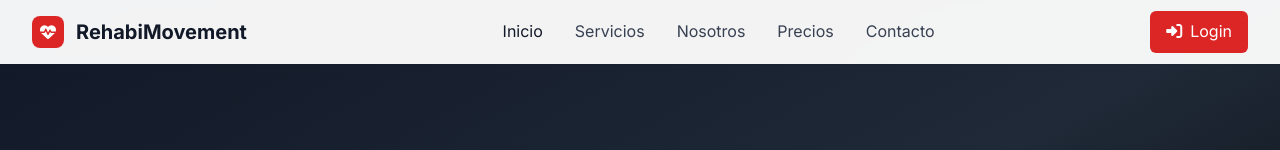
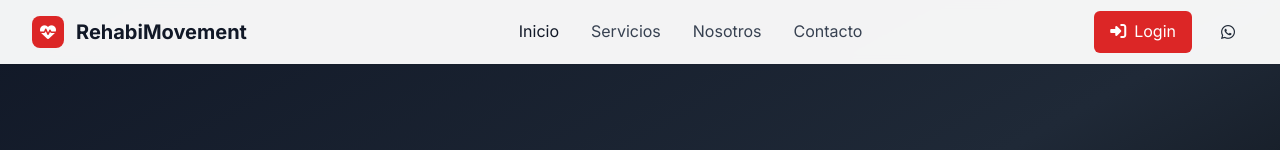
Before and after one commit to tohka53/gtrehabiMovement, an Angular app: page / in a window 1280 px wide. Shown: the top 150 px of the page. Built offline with nearby package versions, Linux system fonts and the light colour scheme.

Commit message:
cambios landingpage

```diff
--- a/src/app/landing/landing.component.html
+++ b/src/app/landing/landing.component.html
@@ -18,7 +18,6 @@
             <a (click)="scrollToSection('inicio')" class="text-gray-900 hover:text-red-600 cursor-pointer transition-colors">Inicio</a>
             <a (click)="scrollToSection('servicios')" class="text-gray-700 hover:text-red-600 cursor-pointer transition-colors">Servicios</a>
             <a (click)="scrollToSection('nosotros')" class="text-gray-700 hover:text-red-600 cursor-pointer transition-colors">Nosotros</a>
-            <a (click)="scrollToSection('precios')" class="text-gray-700 hover:text-red-600 cursor-pointer transition-colors">Precios</a>
             <a (click)="scrollToSection('contacto')" class="text-gray-700 hover:text-red-600 cursor-pointer transition-colors">Contacto</a>
           </div>
         </div>
@@ -27,6 +26,10 @@
           <button (click)="goToLogin()" class="bg-red-600 text-white px-4 py-2 rounded-md hover:bg-red-700 transition-colors">
             <i class="fas fa-sign-in-alt mr-2"></i>Login
           </button>
+           <a href="https://wa.me/+50254121199?text=Hacer una cita" target="_blank" class="w-10 h-10 b]g-red-600 rounded-full flex items-center justify-center hover:bg-red-700 transition-colors">
+              <i class="fab fa-whatsapp"></i>
+
+            </a>
         </div>
       </div>
     </div>
@@ -357,8 +360,9 @@
             <a href="https://www.instagram.com/rehabimovementgt/" target="_blank" class="w-10 h-10 bg-red-600 rounded-full flex items-center justify-center hover:bg-red-700 transition-colors">
               <i class="fab fa-instagram"></i>
             </a>
-            <a href="#" target="_blank" class="w-10 h-10 b]g-red-600 rounded-full flex items-center justify-center hover:bg-red-700 transition-colors">
+            <a href="https://wa.me/+50254121199?text=Hacer una cita" target="_blank" class="w-10 h-10 b]g-red-600 rounded-full flex items-center justify-center hover:bg-red-700 transition-colors">
               <i class="fab fa-whatsapp"></i>
+
             </a>
           </div>
         </div>
--- a/src/app/paquetes/paquetes/paquetes-routing.module.ts
+++ b/src/app/paquetes/paquetes/paquetes-routing.module.ts
@@ -19,6 +19,7 @@ import { AsignacionesListaComponent } from '../../asignaciones-lista/asignacione
 // NUEVO: Importar calendario de paquetes
 import { CalendarioPaquetesComponent } from '../../calendario-paquetes/calendario-paquetes/calendario-paquetes.component';
 import { CompraPaquetesComponent } from '../../compra-paquetes/compra-paquetes/compra-paquetes.component';
+import { ValidacionComprasComponent } from '../../validacion-compras/validacion-compras/validacion-compras.component';
 
 
 const routes: Routes = [
@@ -60,7 +61,15 @@ const routes: Routes = [
   // ==================================================
   // VALIDACIÓN DE COMPRAS - SOLO ADMIN
   // ==================================================
-
+  {
+    path: 'validacion-compras',
+    component: ValidacionComprasComponent,
+    canActivate: [AuthGuard, RoleGuard],
+    data: {
+      profiles: [1, 3], // Solo Admin (1) y Supervisor (3)
+      title: 'Asignar Paquete'
+    }
+  },
 
   // ==================================================
   // CALENDARIO - TODOS PUEDEN ACCEDER
```
